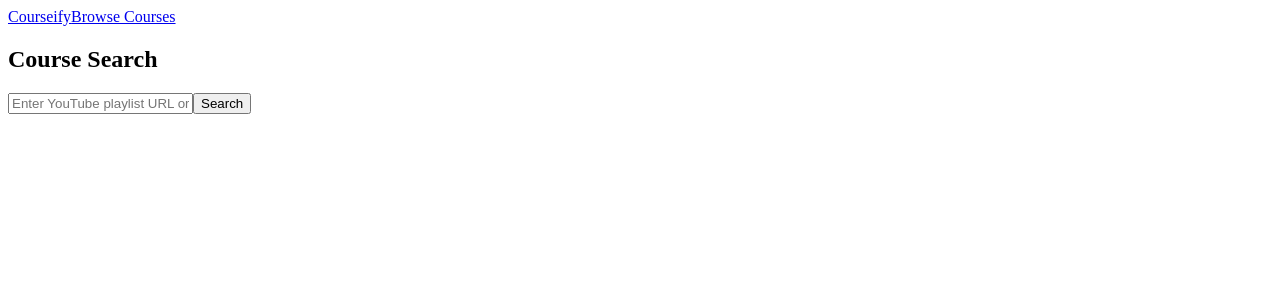
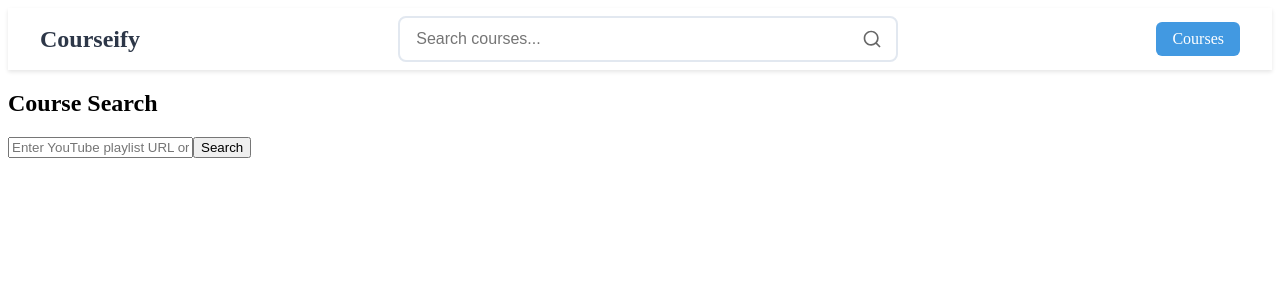
Before and after one commit to Preet2099x/Courseify, a React (Vite) app in the folder frontend/: page /search in a window 1280 px wide. Shown: the top 300 px of the page. Built offline with nearby package versions, Linux system fonts and the light colour scheme.

Commit message:
added navbar structure

```diff
--- a/frontend/src/components/navbar/Navbar.jsx
+++ b/frontend/src/components/navbar/Navbar.jsx
@@ -1,16 +1,49 @@
-import { Link } from 'react-router-dom';
+//Search functionality not working
+
+import { useState } from 'react';
+import { Link, useNavigate } from 'react-router-dom';
+import './Navbar.scss'; // Create this SCSS file
 
 const Navbar = () => {
+  const [searchTerm, setSearchTerm] = useState('');
+  const navigate = useNavigate();
+
+  const handleSearchSubmit = (e) => {
+    e.preventDefault();
+    if (searchTerm.trim()) {
+      navigate(`/courses?search=${encodeURIComponent(searchTerm.trim())}`);
+      setSearchTerm('');
+    }
+  };
+
   return (
-    <nav>
-      <div>
-        <Link to="/">
+    <nav className="navbar">
+      <div className="nav-container">
+        <Link to="/" className="logo">
           Courseify
         </Link>
 
-        <Link to="/courses">
-          Browse Courses
-        </Link>
+        <form className="search-form" onSubmit={handleSearchSubmit}>
+          <input
+            type="text"
+            placeholder="Search courses..."
+            value={searchTerm}
+            onChange={(e) => setSearchTerm(e.target.value)}
+            className="search-input"
+          />
+          <button type="submit" className="search-button">
+            <svg xmlns="http://www.w3.org/2000/svg" viewBox="0 0 24 24" width="20" height="20">
+              <path fill="none" d="M0 0h24v24H0z"/>
+              <path d="M18.031 16.617l4.283 4.282-1.415 1.415-4.282-4.283A8.96 8.96 0 0 1 11 20c-4.968 0-9-4.032-9-9s4.032-9 9-9 9 4.032 9 9a8.96 8.96 0 0 1-1.969 5.617zm-2.006-.742A6.977 6.977 0 0 0 18 11c0-3.868-3.133-7-7-7-3.868 0-7 3.132-7 7 0 3.867 3.132 7 7 7a6.977 6.977 0 0 0 4.875-1.975l.15-.15z" fill="rgba(0,0,0,0.6)"/>
+            </svg>
+          </button>
+        </form>
+
+        <div className="nav-links">
+          <Link to="/courses" className="courses-link">
+            Courses
+          </Link>
+        </div>
       </div>
     </nav>
   );
--- /dev/null
+++ b/frontend/src/components/navbar/Navbar.scss
@@ -0,0 +1,106 @@
+//Temperary CSS
+
+.navbar {
+    background: white;
+    box-shadow: 0 2px 4px rgba(0,0,0,0.1);
+    padding: 0.5rem 0;
+    position: sticky;
+    top: 0;
+    z-index: 1000;
+
+    .nav-container {
+      max-width: 1200px;
+      margin: 0 auto;
+      padding: 0 1.5rem;
+      display: flex;
+      align-items: center;
+      gap: 2rem;
+    }
+
+    .logo {
+      font-size: 1.5rem;
+      font-weight: 700;
+      color: #2d3748;
+      text-decoration: none;
+      margin-right: auto;
+
+      &:hover {
+        color: #1a202c;
+      }
+    }
+
+    .search-form {
+      flex: 1;
+      max-width: 500px;
+      position: relative;
+      display: flex;
+      align-items: center;
+    }
+
+    .search-input {
+      width: 100%;
+      padding: 0.75rem 1rem;
+      padding-right: 2.5rem;
+      border: 2px solid #e2e8f0;
+      border-radius: 8px;
+      font-size: 1rem;
+      transition: all 0.2s ease;
+
+      &:focus {
+        outline: none;
+        border-color: #4299e1;
+        box-shadow: 0 0 0 3px rgba(66, 153, 225, 0.2);
+      }
+    }
+
+    .search-button {
+      position: absolute;
+      right: 0.75rem;
+      background: none;
+      border: none;
+      cursor: pointer;
+      padding: 0.25rem;
+      display: flex;
+      align-items: center;
+
+      &:hover svg path {
+        fill: #3182ce;
+      }
+    }
+
+    .nav-links {
+      display: flex;
+      gap: 1.5rem;
+      margin-left: auto;
+    }
+
+    .courses-link {
+      padding: 0.5rem 1rem;
+      background-color: #4299e1;
+      color: white;
+      text-decoration: none;
+      border-radius: 6px;
+      transition: background-color 0.2s ease;
+
+      &:hover {
+        background-color: #3182ce;
+      }
+    }
+  }
+
+  @media (max-width: 768px) {
+    .navbar {
+      .nav-container {
+        padding: 0 1rem;
+        gap: 1rem;
+      }
+
+      .search-form {
+        max-width: 300px;
+      }
+
+      .courses-link {
+        padding: 0.5rem;
+      }
+    }
+  }
```
